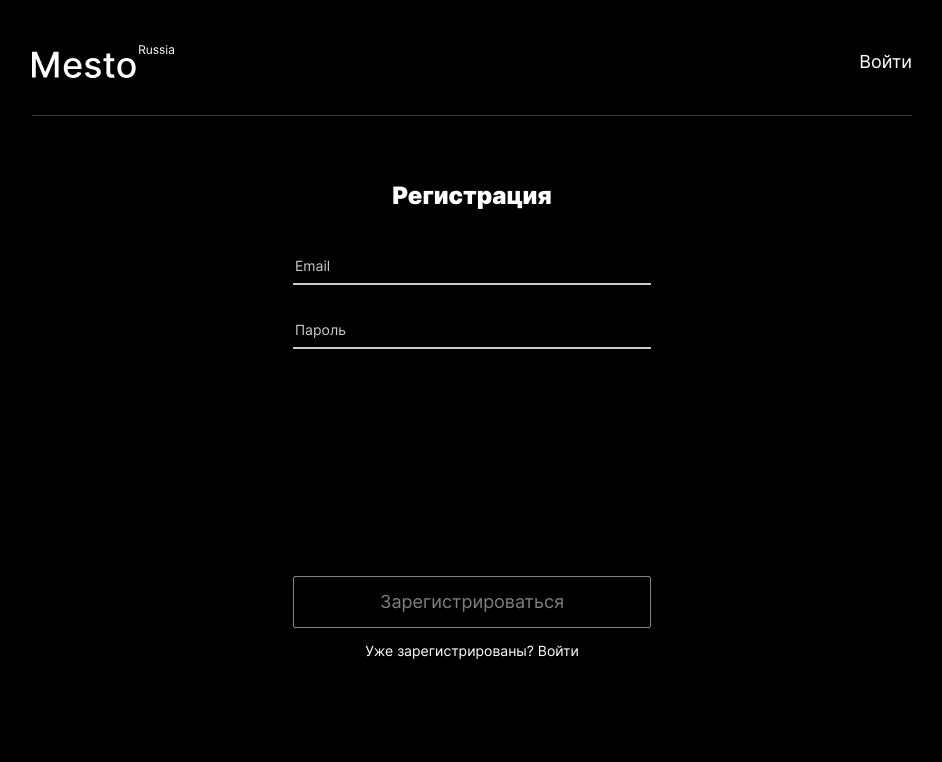
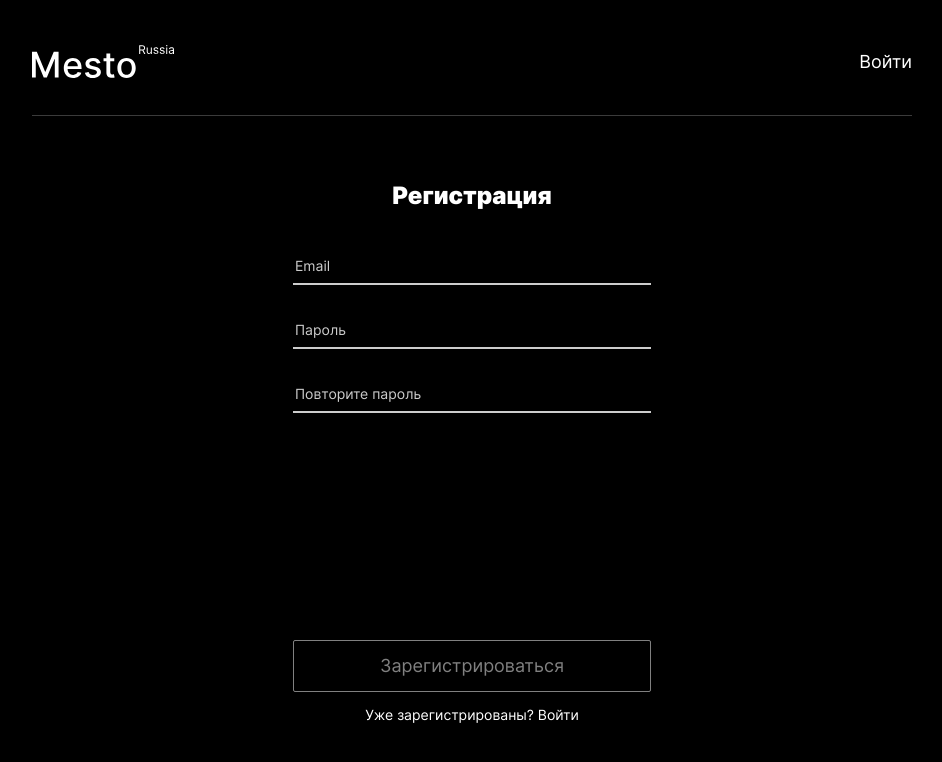
Before and after one commit to uzornakovre/react-mesto-auth, a React (Create React App) app: page /sign-up in a window 1280 px wide. Shown: the top 762 px of the page, without its empty margins (168-1110 px from the left). Built offline with nearby package versions, Linux system fonts and the light colour scheme.

Commit message:
feat: password confirmation

```diff
--- a/src/blocks/auth/__submit/auth__submit.css
+++ b/src/blocks/auth/__submit/auth__submit.css
@@ -10,7 +10,6 @@
   text-align: center;
   padding-top: 14px;
   padding-bottom: 14px;
-  margin-top: 192px;
   transition: all .2s linear;
   cursor: pointer;
 }
--- a/src/blocks/auth/auth.css
+++ b/src/blocks/auth/auth.css
@@ -1,7 +1,9 @@
 .auth {
   max-width: 358px;
+  min-height: 581px;
   display: flex;
   flex-direction: column;
+  justify-content: space-between;
   margin: 0 auto;
 }
 
--- a/src/components/AuthForm.jsx
+++ b/src/components/AuthForm.jsx
@@ -12,6 +12,7 @@ function AuthForm({ handleSubmit,
             onSubmit={handleSubmit}
             noValidate
       >
+        <div className="auth__top">
           <h2 className="auth__title">{headingText}</h2>
           <input type="email"
                  name="email"
@@ -41,12 +42,16 @@ function AuthForm({ handleSubmit,
           <span className="auth__input-error">
             {formData.errors.password}
           </span>
+          {children && children[1]}
+        </div>
+        <div className="auth__bottom">
           <button type="submit"
                   className={`auth__submit ${!formData.isValid && 'auth__submit_disabled'}`}
                   disabled={!formData.isValid}>
             {submitText}
           </button>
-        {children}
+          {children && (children[0] || children)}
+        </div>
       </form>
       <InfoToolTip />
     </>
--- a/src/components/Login.jsx
+++ b/src/components/Login.jsx
@@ -1,6 +1,6 @@
-import { useNavigate } from 'react-router-dom';
-import { auth }        from '../utils/auth';
-import AuthForm        from './AuthForm';
+import { useNavigate, Link } from 'react-router-dom';
+import { auth }              from '../utils/auth';
+import AuthForm              from './AuthForm';
 
 function Login ({ handleLogin, openInfoToolTip, formData }) {
 
@@ -30,7 +30,13 @@ function Login ({ handleLogin, openInfoToolTip, formData }) {
               formData={formData}
               headingText={'Вход'}
               submitText={'Войти'}
-    />
+    >
+      <p className="auth__tip">
+        Нет учетной записи? {<Link to="/sign-up" className="auth__link">
+                                Зарегистрироваться
+                             </Link>}
+      </p>
+    </AuthForm>
   );
 }
 
--- a/src/components/Register.jsx
+++ b/src/components/Register.jsx
@@ -9,6 +9,7 @@ function Register({ openInfoToolTip, formData }) {
   function handleSubmit(evt) {
     evt.preventDefault();
 
+    if (formData.values.password === formData.values.passwordConfirm) {
       auth.register(formData.values.email, formData.values.password)
         .then((res) => {
           if (!res.error && !res.message) {
@@ -20,6 +21,7 @@ function Register({ openInfoToolTip, formData }) {
             openInfoToolTip('error', res.error);
           }
         })
+    } else openInfoToolTip('error', 'Пароли не совпадают. Попробуйте еще раз')
   }
 
   return (
@@ -33,6 +35,23 @@ function Register({ openInfoToolTip, formData }) {
                                 Войти
                               </Link>}
       </p>
+      <div>
+        <input type="password"
+               name="passwordConfirm"
+               className={`auth__input auth__input_type_password ${
+                 formData.errors.password && 'auth__input_error'
+               }`}
+               placeholder="Повторите пароль"
+               minLength="4"
+               maxLength="12"
+               onChange={formData.handleChange}
+               value={formData.values.passwordConfirm || ''}
+               required
+        />
+        <span className="auth__input-error">
+          {formData.errors.passwordConfirm}
+        </span>
+      </div>
     </AuthForm>
   );
 }
```
Lines whose indentation alone changed are shown as unchanged.
